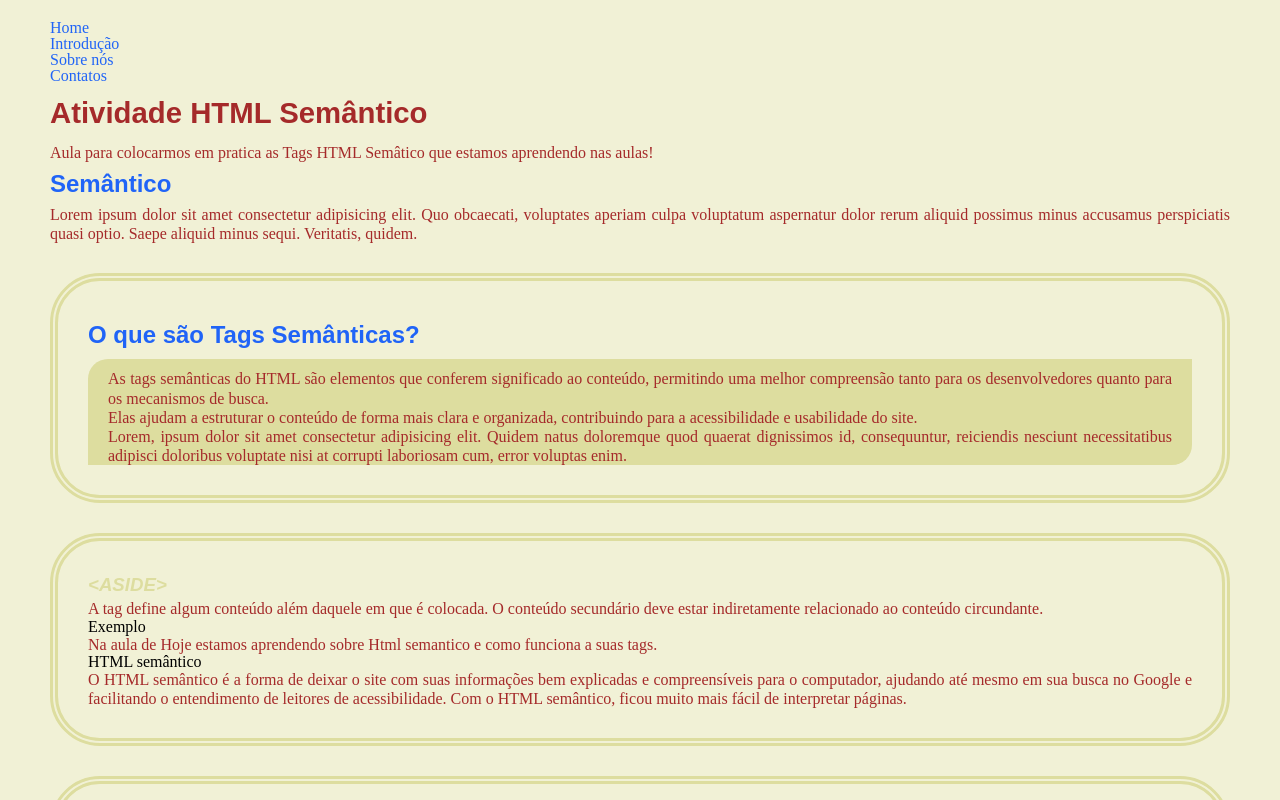
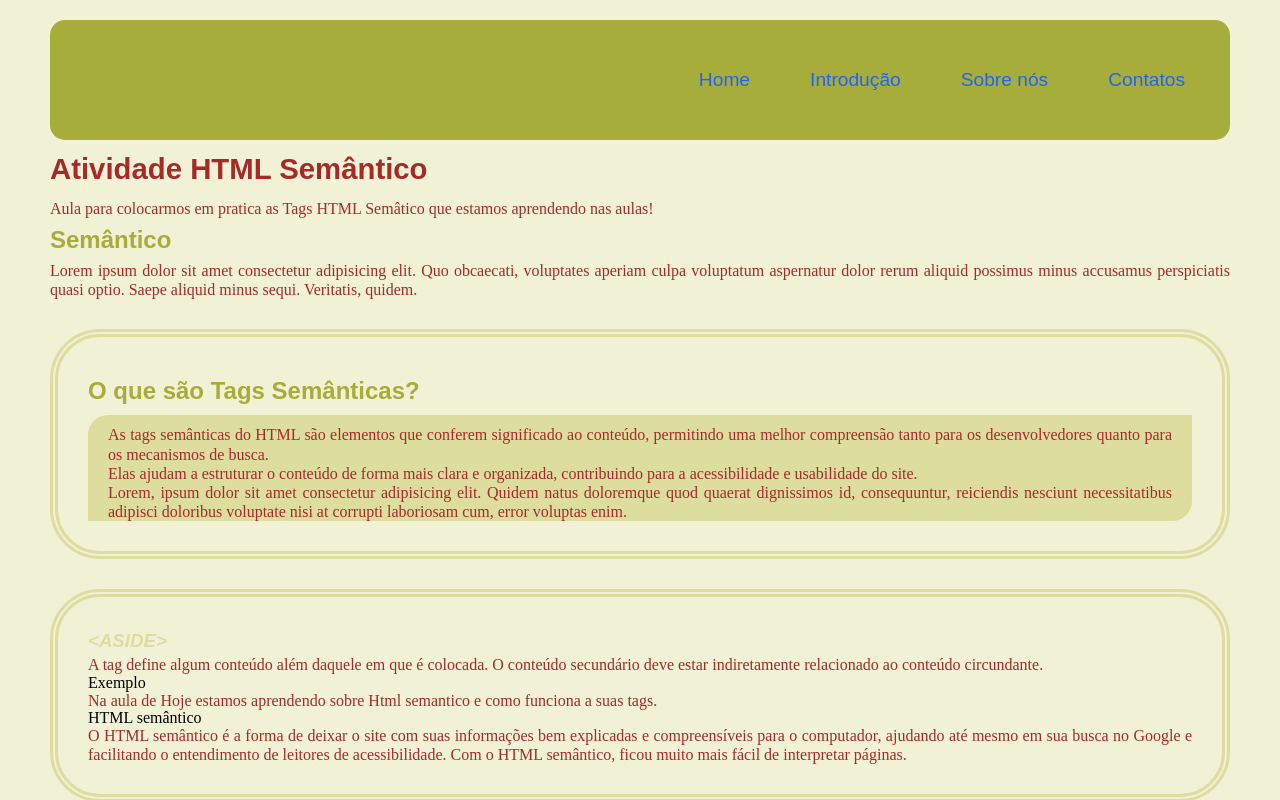
Before and after one commit to MatheusFernandesSantos/html-semantico, a plain HTML site: page index.html in a window 1280 px wide. Shown: the top 800 px of the page. Drawn offline with Linux system fonts and the light colour scheme.

Commit message:
fix-style: estilizando menu principal

```diff
--- a/style.css
+++ b/style.css
@@ -1,10 +1,12 @@
 /* Definição de todas as cores da página */
 :root {
     --cor-primaria: brown ;
-    --cor-secundaria: #2064f7;
+    --cor-secundaria: #a6ad3b;
     --cor-terciaria: yellow;
     --cor-quartenaria: #dddd9f;
     --cor-fundo: #f1f1d6;
+    --fonte-primaria: 'Times New Roman', serif ;
+    --fonte-secundaria: Arial, Helvetica, sans-serif;
 }
 
 html {
@@ -22,13 +24,12 @@ body {
 
 }
 
-
 .titulo-de-pagina {
     color:var(--cor-primaria);
     line-height: 2;
     font-weight: bold;
     font-size: 22pt;
-    font-family: Arial, Helvetica, sans-serif
+    font-family: var(--fonte-secundaria);
 
 }
 
@@ -37,8 +38,7 @@ body {
     line-height: 2;
     font-weight: bold;
     font-size: 18pt;
-    font-family: Arial, Helvetica, sans-serif
-
+    font-family: var(--fonte-secundaria);
 }
 
 .titulo-de-secao {
@@ -46,7 +46,7 @@ body {
     line-height: 1.8;
     font-weight: bold;
     font-size: 18pt;
-    font-family: Arial, Helvetica, sans-serif
+    font-family: var(--fonte-secundaria);
 
 }
 
@@ -70,6 +70,11 @@ p {
     padding: 10px 20px 0px 20px;
 }
 
+/* Para remover espaçamento de linhas de um paragrafo para outro */
+p + .paragrafo-de-artigo {
+    padding-top: 0;
+}
+
 article {
     border: 8px double var(--cor-quartenaria);
     padding: 30px;
@@ -77,22 +82,47 @@ article {
     border-radius: 50px;
 }
 
-/*
-.menu-principal ul {
+
+/* .menu-principal ul {
     background-color: var(--cor-primaria);
 } */
 
 .menu-principal li {
     color: var(--cor-quartenaria);
+    display: flex;
+    line-height: 50px;
+    transition: background, .35s ease-in-out, font .2;
 }
 
 .menu-principal a {
     color: var(--cor-quartenaria);
+    font-family: var(--fonte-secundaria);
+    font-size: 120%;
+    padding: 0 20px;
 }
 
-/* Para remover espaçamento de linhas de um paragrafo para outro */
-p + .paragrafo-de-artigo {
-    padding-top: 0;
+.menu-principal a:hover {
+    background-color: #9daac9;
+
+}
+
+.menu-principal ul{
+    background-color: var(--cor-secundaria);
+    padding: 15px;
+    border-radius: 15px;
+    /* text-align: center; */
+    display: flex;
+    justify-content: flex-end;
+
+}
+
+a {
+    padding: 20px 20px;
+}
+
+.menu-principal li{
+    margin: 20px 10px;
+    /* display: inline; */
 }
 
 /* unvisited link */
```
